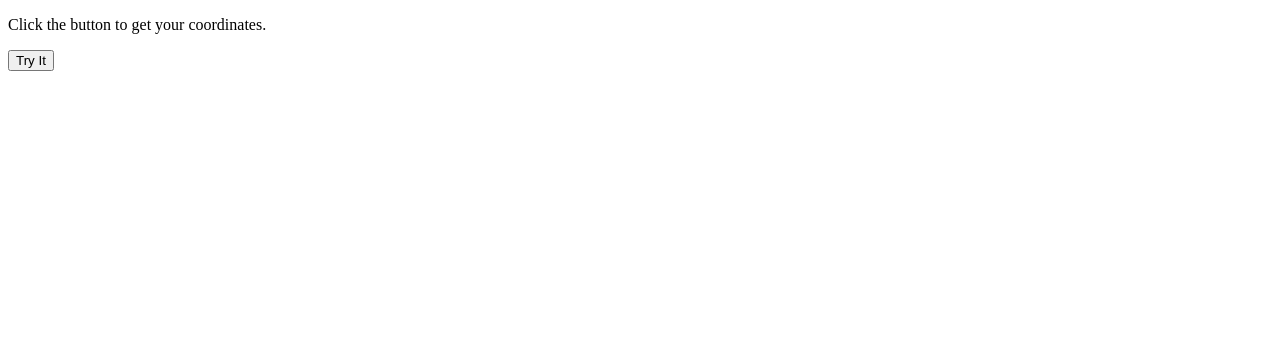
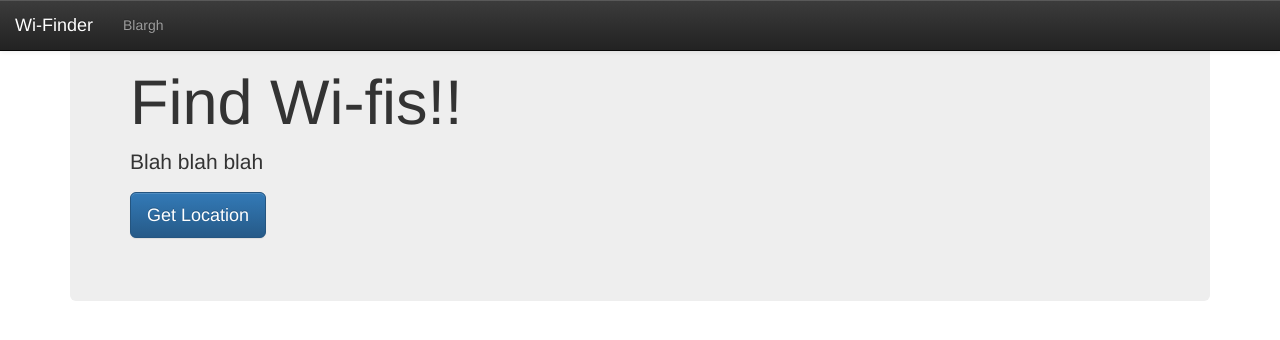
Before and after one commit to romebop/wi-finder, a Flask app: page / in a window 1280 px wide. Shown: the top 340 px of the page. Run offline with Flask 2, Linux system fonts and the light colour scheme; some libraries are stand-ins or nearby versions.

Commit message:
adding getLocation stuffs

```diff
--- /dev/null
+++ b/static/css/wi-finder.css
@@ -0,0 +1,48 @@
+.spinner {
+  margin: 100px auto;
+  width: 40px;
+  height: 40px;
+  position: relative;
+  text-align: center;
+
+  -webkit-animation: rotate 2.0s infinite linear;
+  animation: rotate 2.0s infinite linear;
+}
+
+.dot1, .dot2 {
+  width: 60%;
+  height: 60%;
+  display: inline-block;
+  position: absolute;
+  top: 0;
+  background-color: #333;
+  border-radius: 100%;
+
+  -webkit-animation: bounce 2.0s infinite ease-in-out;
+  animation: bounce 2.0s infinite ease-in-out;
+}
+
+.dot2 {
+  top: auto;
+  bottom: 0px;
+  -webkit-animation-delay: -1.0s;
+  animation-delay: -1.0s;
+}
+
+@-webkit-keyframes rotate { 100% { -webkit-transform: rotate(360deg) }}
+@keyframes rotate { 100% { transform: rotate(360deg); -webkit-transform: rotate(360deg) }}
+
+@-webkit-keyframes bounce {
+  0%, 100% { -webkit-transform: scale(0.0) }
+  50% { -webkit-transform: scale(1.0) }
+}
+
+@keyframes bounce {
+  0%, 100% {
+    transform: scale(0.0);
+    -webkit-transform: scale(0.0);
+  } 50% {
+    transform: scale(1.0);
+    -webkit-transform: scale(1.0);
+  }
+}
--- a/templates/index.html
+++ b/templates/index.html
@@ -1,25 +1,68 @@
 <!DOCTYPE html>
-<html>
-
+<html lang="en">
   <head>
     <meta charset="utf-8">
+    <meta http-equiv="X-UA-Compatible" content="IE=edge">
+    <meta name="viewport" content="width=device-width, initial-scale=1">
+    <!-- The above 3 meta tags *must* come first in the head; any other head content must come *after* these tags -->
     <title>Wi-Finder</title>
+
+    <!-- Bootstrap -->
+    <!-- Latest compiled and minified CSS -->
+    <link rel="stylesheet" href="https://maxcdn.bootstrapcdn.com/bootstrap/3.3.4/css/bootstrap.min.css">
+    <!-- Optional theme -->
+    <link rel="stylesheet" href="https://maxcdn.bootstrapcdn.com/bootstrap/3.3.4/css/bootstrap-theme.min.css">
+    <link rel="stylesheet" href="static/css/wi-finder.css">
   </head>
-
   <body>
 
-<p>Click the button to get your coordinates.</p>
+    <nav class="navbar navbar-default navbar-fixed-top navbar-inverse" role="navigation">
+        <div class="container-fluid">
+            <!-- Brand and toggle get grouped for better mobile display -->
+            <div class="navbar-header">
+                <button type="button" class="navbar-toggle" data-toggle="collapse" data-target="#bs-example-navbar-collapse-1">
+                    <span class="sr-only">Toggle navigation</span>
+                    <span class="icon-bar"></span>
+                    <span class="icon-bar"></span>
+                    <span class="icon-bar"></span>
+                </button>
+                <a class="navbar-brand" href="/">Wi-Finder</a>
+            </div>
+            <!-- Collect the nav links, forms, and other content for toggling -->
+            <div class="collapse navbar-collapse" id="bs-example-navbar-collapse-1">
+                <ul class="nav navbar-nav">
+                    <li><a href="#">Blargh</a></li>
+                </ul>
+            </div><!-- /.navbar-collapse -->
+        </div><!-- /.container-fluid -->
+    </nav>
 
-<button onclick="getLocation()">Try It</button>
+<div class="container">
+    <div class="content">
+        <div class="jumbotron">
+          <h1>Find Wi-fis!!</h1>
+          <p>Blah blah blah</p>
+          <p><button class="btn btn-primary btn-lg" role="button" onclick="getLocation()">Get Location</button></p>
+          <div class="spinner" style="display:none" id="spinner">
+            <div class="dot1"></div>
+            <div class="dot2"></div>
+          </div>
+          <div id="location_info"></div>
+        </div>
+    </div>
+</div> <!-- /container -->
 
-<p id="demo"></p>
-
+    <!-- jQuery (necessary for Bootstrap's JavaScript plugins) -->
+    <script src="https://ajax.googleapis.com/ajax/libs/jquery/1.11.2/jquery.min.js"></script>
+    <!-- Latest compiled and minified JavaScript -->
+    <script src="https://maxcdn.bootstrapcdn.com/bootstrap/3.3.4/js/bootstrap.min.js"></script>
     <script>
-var x = document.getElementById("demo");
+    var x = document.getElementById("location_info");
 
     function getLocation() {
         if (navigator.geolocation) {
             navigator.geolocation.getCurrentPosition(showPosition);
+            $('#spinner').show();
         } else {
             x.innerHTML = "Geolocation is not supported by this browser.";
         }
@@ -28,6 +71,7 @@ function getLocation() {
     function showPosition(position) {
         x.innerHTML = "Latitude: " + position.coords.latitude +
         "<br>Longitude: " + position.coords.longitude;
+        $('#spinner').hide();
     }
     </script>
 
```
Lines whose indentation alone changed are shown as unchanged.
